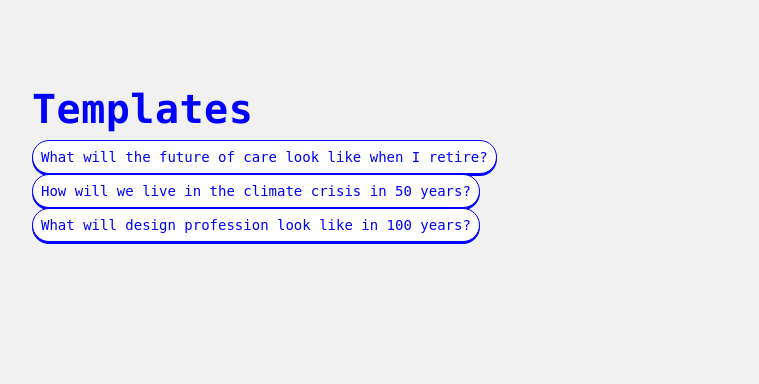
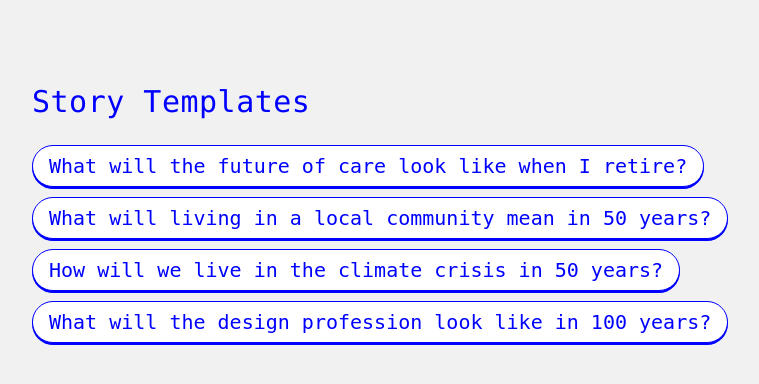
Before and after one commit to fidelthomet/futuring-machines, a Vue app: page / in a window 1280 px wide. Shown: the top 384 px of the page, without its empty margins (208-967 px from the left). Built offline with nearby package versions, Linux system fonts and the light colour scheme.

Commit message:
Local Community Story Templates added. Slight changes on Templates Page. Diverge mode addresses STEEP factors.

```diff
--- a/src/assets/main.css
+++ b/src/assets/main.css
@@ -38,8 +38,7 @@ html {
 }
 
 h1, h2, h3, h4, h5 {
-  /* color: var(--color-base);  */
-  font-weight: bold;
+
 }
 
 button, input {
--- a/src/assets/prompts/divergeSTEEP.json
+++ b/src/assets/prompts/divergeSTEEP.json
@@ -5,7 +5,7 @@
   "actions": [
     {
       "type": "options",
-      "options": ["social", "political", "cultural", "environmental", "economical"],
+      "options": ["social", "technological", "environmental", "economical", "political"],
       "bind": "option"
     },
     {
--- a/src/assets/prompts/innerMonologue.json
+++ b/src/assets/prompts/innerMonologue.json
@@ -5,7 +5,7 @@
   "actions": [
     {
       "type": "options",
-      "options": ["critical", "optimistic", "empowering", "fearful", "cynical"],
+      "options": ["critical", "optimistic", "empowering", "fearful", "ironical"],
       "bind": "option"
     },
     {
--- a/src/assets/templates/design-mix.json
+++ b/src/assets/templates/design-mix.json
@@ -1,6 +1,6 @@
 {
   "name": "Future of Design (mixed template)",
-  "description": "What will design profession look like in 100 years?",
+  "description": "What will the design profession look like in 100 years?",
   "actions": [
     {
       "type": "generate",
--- a/src/assets/templates/index.js
+++ b/src/assets/templates/index.js
@@ -1,5 +1,6 @@
-import careStories from './careStoriesStem'
+import careStories from './homesForLifeStem'
 import designMix from './design-mix'
 import climate from './climate'
+import localCommunity from './localCommunityStart'
 
-export default [careStories, climate, designMix]
+export default [careStories, localCommunity, climate, designMix ]
--- /dev/null
+++ b/src/assets/templates/localCommunityStart.json
@@ -0,0 +1,10 @@
+{
+    "name": "Local Community",
+    "description": "What will living in a local community mean in 50 years?",
+    "actions": [
+      {
+        "type": "static",
+        "template": "Ursula tended her hydroponic garden. Carrie, her high-tech bag, humming by her side. Ursula was happy that she was still active at her age. Carrie helped her to harvest and carry all the heavy stuff. Self-sufficient domes bloomed around them, a vibrant community thrived within their shared living space. It was a warm winter day in 2074. Suddenly, an alarm blared, disrupting the peace. It is..."
+      }
+    ]
+  }
--- a/src/components/TheEditor.vue
+++ b/src/components/TheEditor.vue
@@ -156,6 +156,8 @@ h1 {
     /* font-family: 'Redaction 50'; */
     color: var(--color-accent);
   }
+
+  padding-bottom: 500px;
 }
 
 button {
--- a/src/components/TheTemplates.vue
+++ b/src/components/TheTemplates.vue
@@ -9,7 +9,7 @@ const commandStore = useCommandStore()
 
 <template>
   <div class="templates">
-    <h1>Templates</h1>
+    <h1>Story Templates</h1>
     <ul>
       <RouterLink
         v-for="template in commandStore.templatesEnabled"
@@ -50,12 +50,19 @@ const commandStore = useCommandStore()
   }
 
   &:deep(span.mark-ai) {
-    /* font-family: 'Redaction 50'; */
     color: var(--color-accent);
   }
+
+  h1 {
+    font-size: 1.5em;
+    margin-bottom: 20px;
+  }
+
+  button {
+    padding: 8px 16px;
+    border-radius: 30px;
+    font-size: 20px;
+    margin-bottom: 10px;
+  }
 }
-
-/* button {
-  color: red;
-} */
 </style>
```
Also changed, not shown: src/assets/templates/localCommunity.json (+5 -4 lines), src/assets/templates/localCommunityStem.json (added, +10 -0 lines), src/assets/templates/homesForLifeStem.json (renamed from src/assets/templates/careStoriesStem.json).
